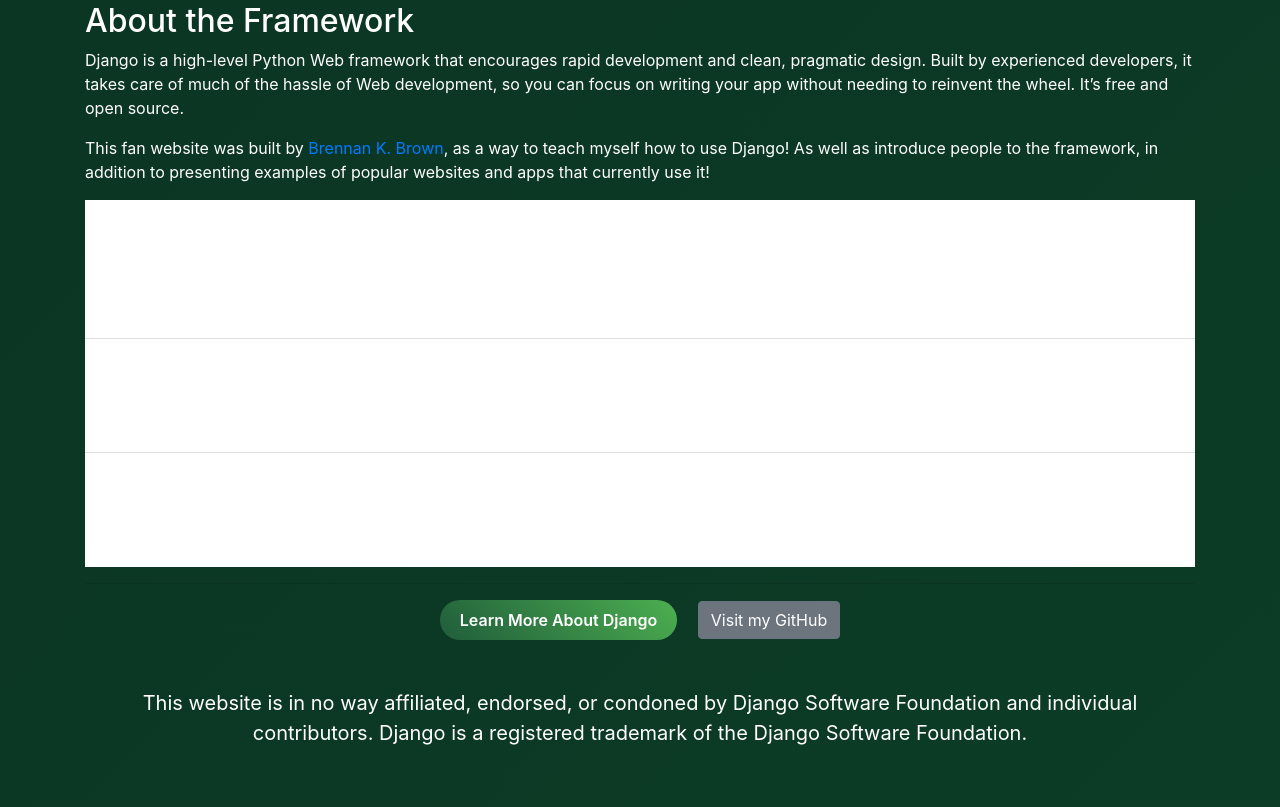
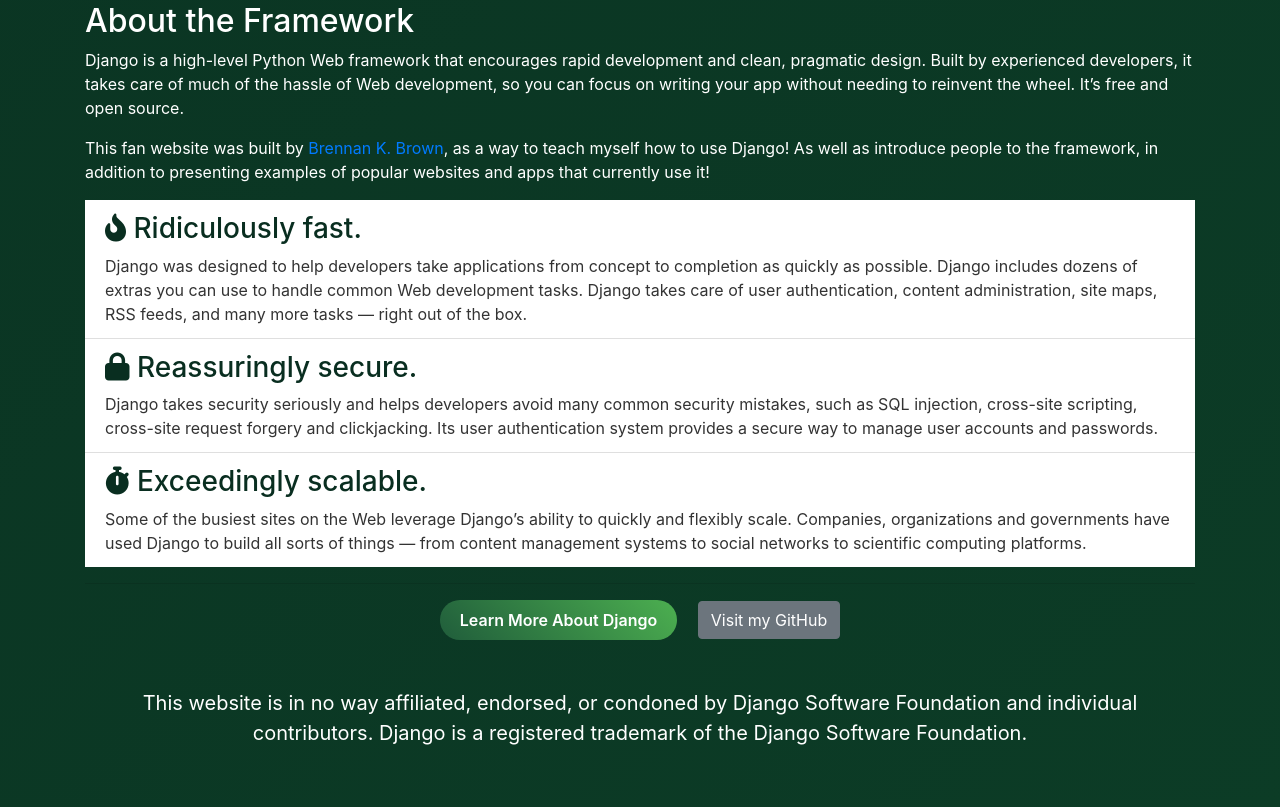
Before and after one commit to brennanbrown/django-project, a Django app: template jobs/templates/jobs/home.html in a window 1280 px wide. Shown: the part 2424-3231 px from the top of the page. Run offline with Django 3.2, Linux system fonts and the light colour scheme; the template is opened without the code that fills it, so the values that code supplies are empty; some libraries are stand-ins or nearby versions.

Commit message:
Fix white text in Django features list
- Add proper text colors for list-group-item elements
- Ensure headings in list items have green color
- Fix white-on-white contrast issue in features section

```diff
--- a/jobs/templates/jobs/home.html
+++ b/jobs/templates/jobs/home.html
@@ -204,6 +204,16 @@
 
         .card:hover .rounded-circle {
             transform: scale(1.1);
+        }
+
+        /* Fix list group text colors */
+        .list-group-item {
+            color: #333 !important;
+            background-color: #fff !important;
+        }
+
+        .list-group-item h3 {
+            color: var(--primary-color) !important;
         }
     </style>
 </head>
```
